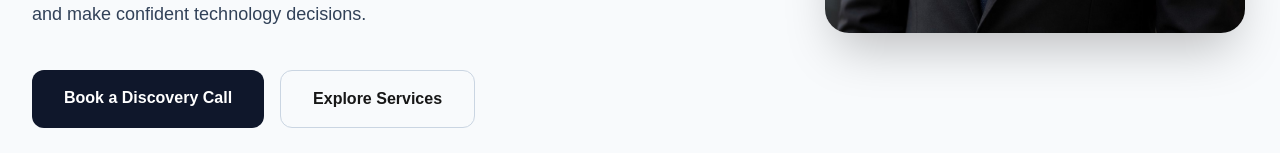
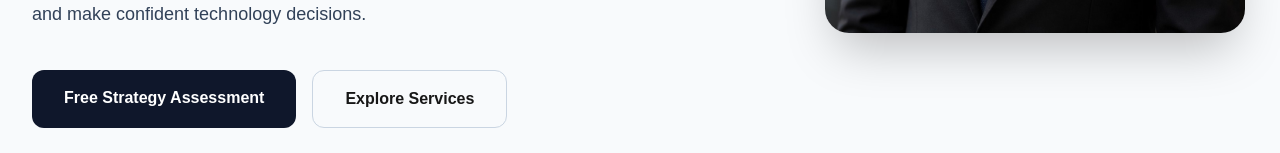
Before and after one commit to iarindambanerjee/arindam-website, a Next.js app: page / in a window 1280 px wide. Shown: the part 799-952 px from the top of the page. Built offline with nearby package versions, Linux system fonts and the light colour scheme; no server answers.

Commit message:
Update homepage CTA to Free Strategy Assessment

```diff
--- a/app/page.tsx
+++ b/app/page.tsx
@@ -47,7 +47,7 @@ improve operational efficiency and make confident technology decisions.
   source="home_hero"
   className="rounded-xl bg-slate-900 text-white px-8 py-4 font-semibold hover:bg-slate-800 transition"
 >
-  Book a Discovery Call
+  Free Strategy Assessment
 </DiscoveryCallButton>
 
         <a
@@ -520,7 +520,7 @@ improve efficiency and create measurable business value.
  source="home_contact"
   className="inline-block bg-white text-slate-900 px-8 py-4 rounded-lg font-semibold hover:bg-slate-100"
 >
-  Book a Discovery Call
+  Free Strategy Assessment
 </DiscoveryCallButton>
 </div>
         </div>
```
